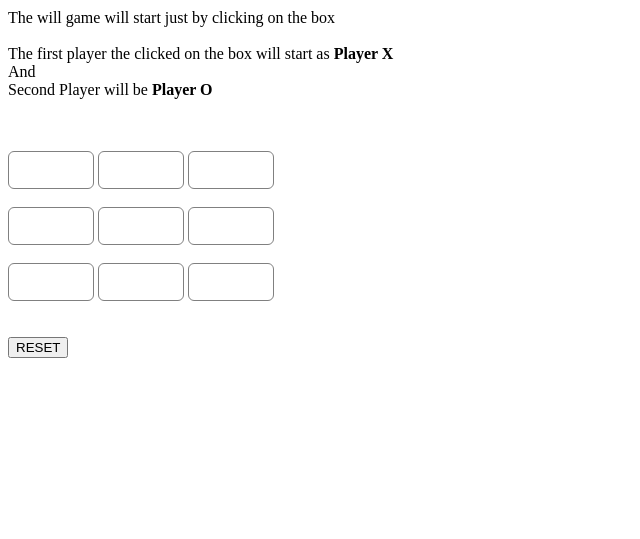
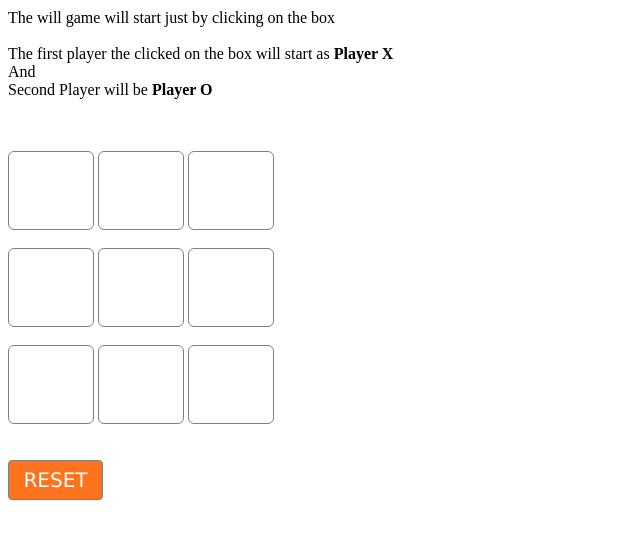
Before and after one commit to peluzza11/TIC-TAC-TOE-PROJECT, a plain HTML site: page Board Game/index.html in a window 1280 px wide. Shown: the part 103-642 px from the top of the page, without its empty margins (0-640 px from the left). Drawn offline with Linux system fonts and the light colour scheme.

Commit message:
Update styles.css

```diff
--- a/Board Game/styles.css
+++ b/Board Game/styles.css
@@ -7,10 +7,25 @@ h1{
 #b1, #b2, #b3, #b4, #b5,
 #b6, #b7, #b8, #b9 {
     width: 80px;
-    height: 52;
+    height: 75px;
     margin: auto;
     border: 1px solid gray;
     border-radius: 6px;
     font-size: 30px;
     text-align:center;
 }
+
+/*Reset Button */
+#but{
+    box-sizing:border-box;
+    width: 95px;
+    height: 40px;
+    border: 1px solid gray;
+    margin:auto;
+    border-radius: 4px;
+    font-family: Verdana, Geneva, Tahoma, sans-serif;
+    background-color: #FF731D;
+    color:white;
+    font-size: 20px;
+    cursor: pointer;
+}
```
